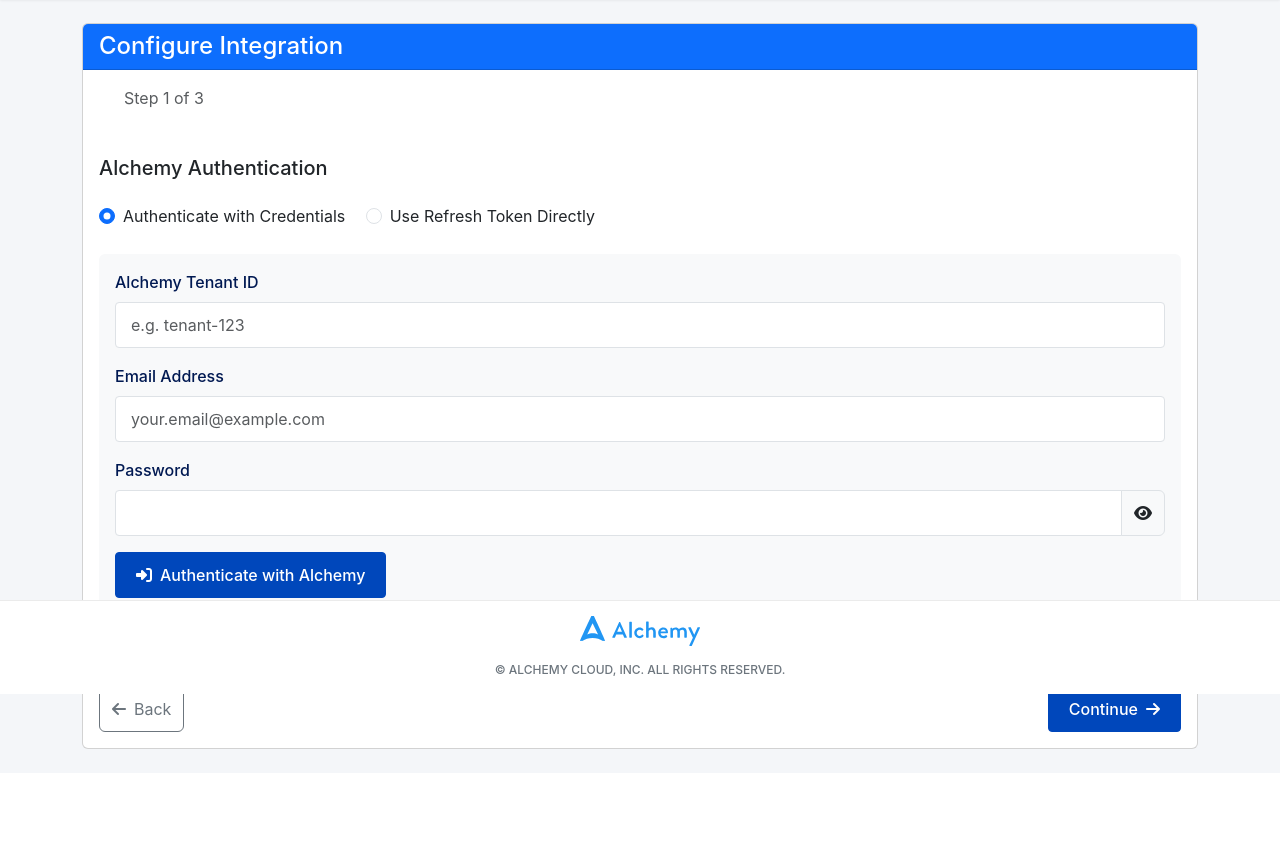
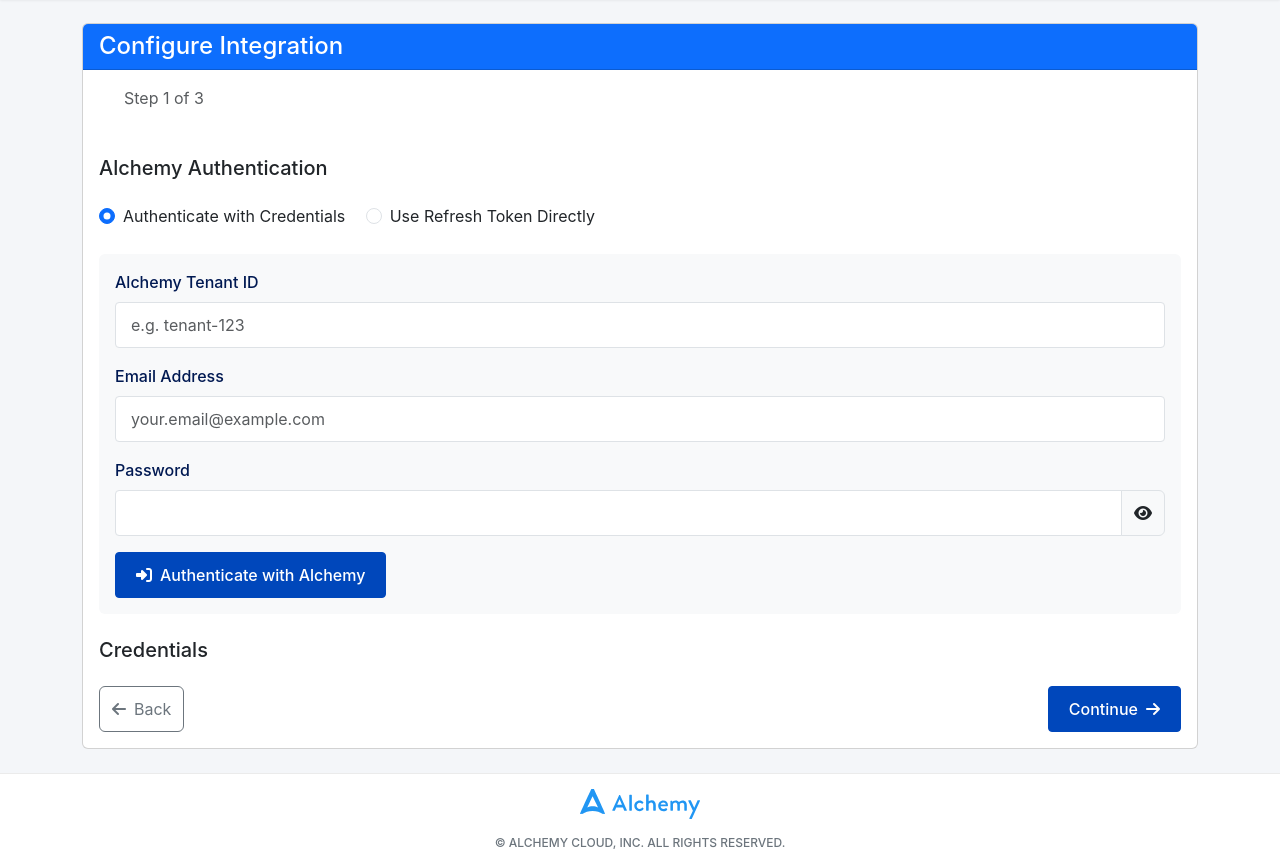
Before and after one commit to pbrose82/intergration_builder, a Flask app: template app/templates/config.html in a window 1280 px wide. Shown: the part 106-973 px from the top of the page. Before the commit the page ends 855 px from the top, so only its background shows below. Run offline with Flask 3, Linux system fonts and the light colour scheme; the template is opened without the code that fills it, so the values that code supplies are empty.

Commit message:
Update config.html

```diff
--- a/app/templates/config.html
+++ b/app/templates/config.html
@@ -30,6 +30,7 @@
             display: flex;
             flex-direction: column;
             margin: 0;
+            padding-bottom: 0;  /* Remove padding-bottom */
         }
 
         /* Header styles */
@@ -125,12 +126,12 @@
 
        .footer {
             background-color: white;
-            position: fixed;
-            bottom: 0;
+            position: relative;  /* Changed from absolute to relative */
             width: 100%;
             padding: 15px 0;
             border-top: 1px solid rgba(0, 0, 0, 0.08);
             text-align: center;
+            margin-top: auto;  /* Push to the bottom of flex container */
         }
 
         .footer-content {
@@ -139,6 +140,11 @@
             justify-content: center;
             align-items: center;
             gap: 10px;
+        }
+
+        .container {
+            flex: 1 0 auto;  /* Allow the container to grow and push footer down */
+            padding-bottom: 2rem;  /* Add some space before the footer */
         }
 
         .footer-logo {
```
